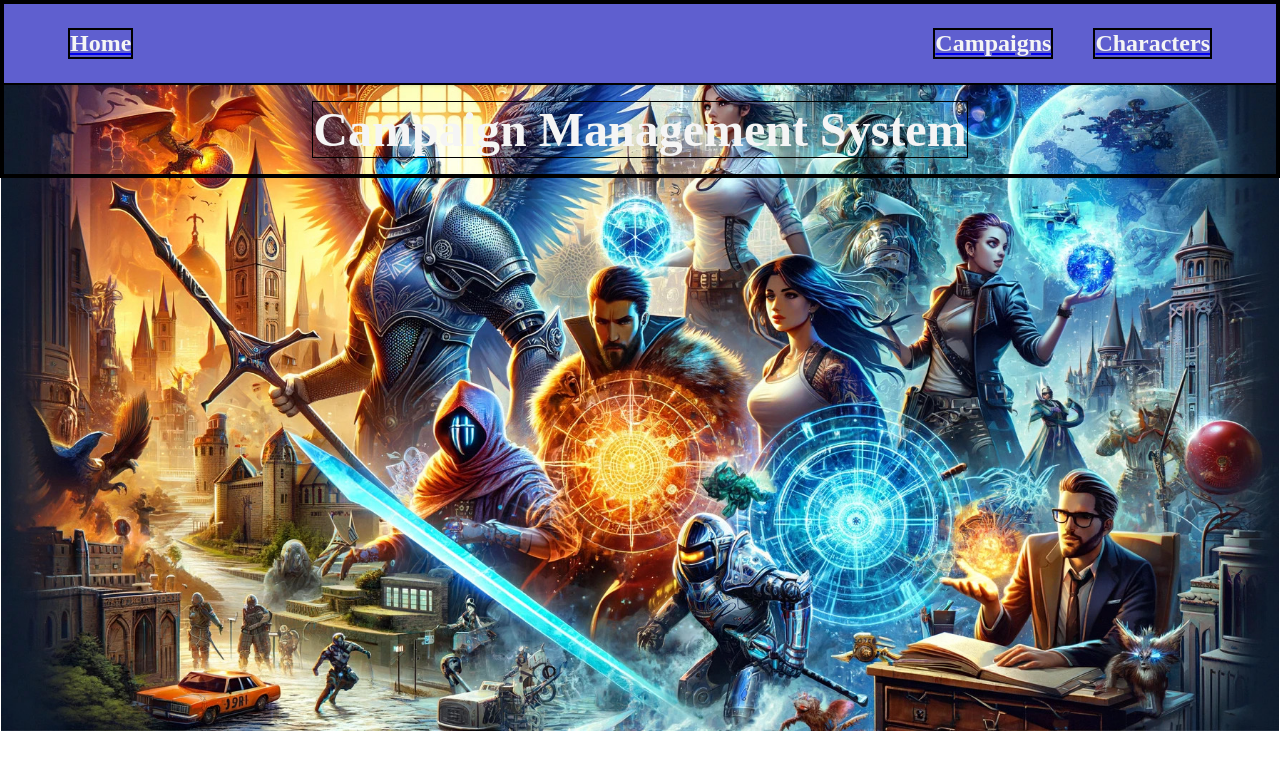
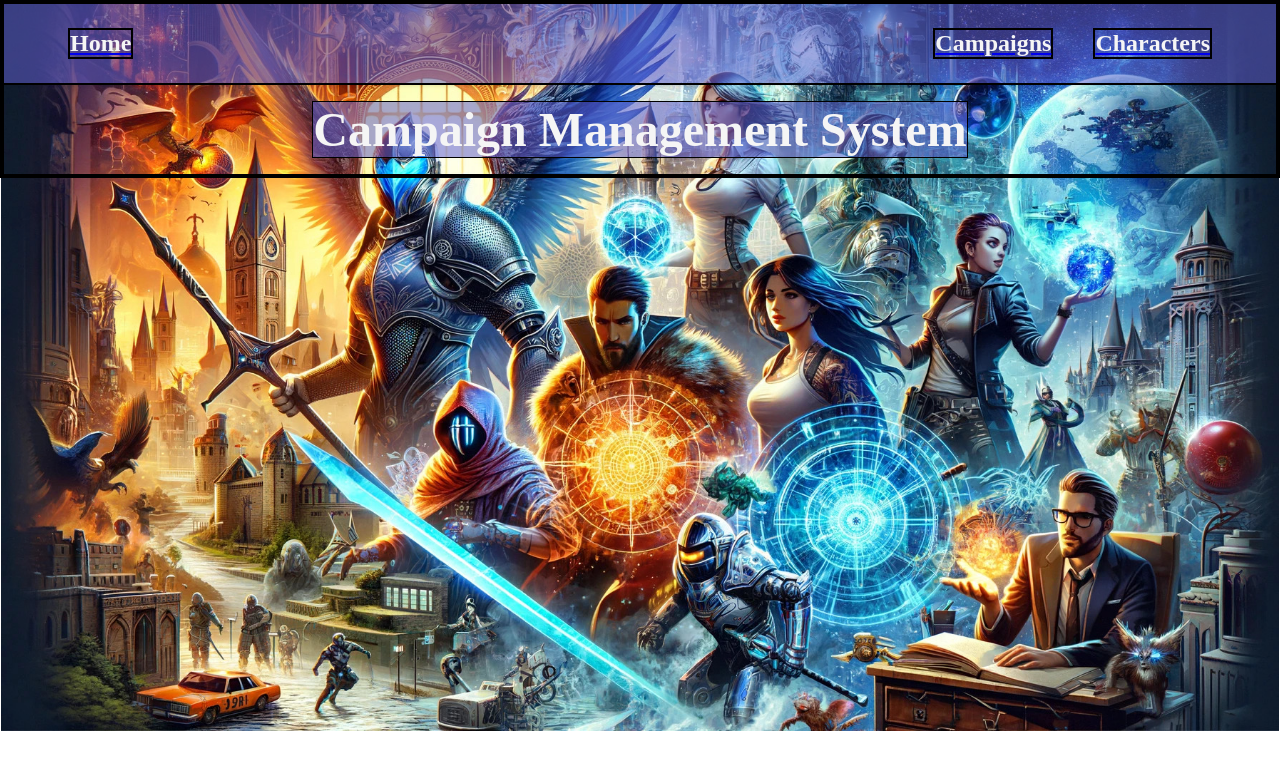
Before and after one commit to Nicholas-Riegel/campaign_manager_2, a React (Vite) app in the folder frontend/: page / in a window 1280 px wide. Shown: the top 770 px of the page. Built offline with nearby package versions, Linux system fonts and the light colour scheme; no server answers; the HTML template or start-up script is replaced by a standard one.

Commit message:
finished draft of homepage styling

```diff
--- a/frontend/src/components/Home/HomePage.css
+++ b/frontend/src/components/Home/HomePage.css
@@ -9,4 +9,5 @@
     font-size: 3rem;
     margin: 1rem 0;
     color: whitesmoke;
+    background-color: rgba(95, 95, 207, 0.539);
 }
--- a/frontend/src/components/NavBar/NavBar.css
+++ b/frontend/src/components/NavBar/NavBar.css
@@ -2,7 +2,7 @@ nav{
     display: flex;
     align-items: center;
     padding: 1.5rem 4rem;
-    background-color: rgb(95, 95, 207);
+    background-color: rgba(95, 95, 207, 0.539);
     box-shadow: 0 2px 4px rgba(0, 0, 0, 0.1);
 }
 
```
